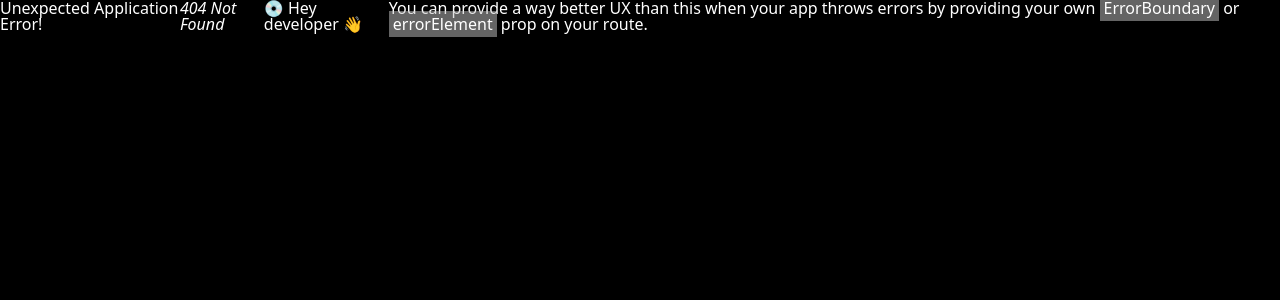
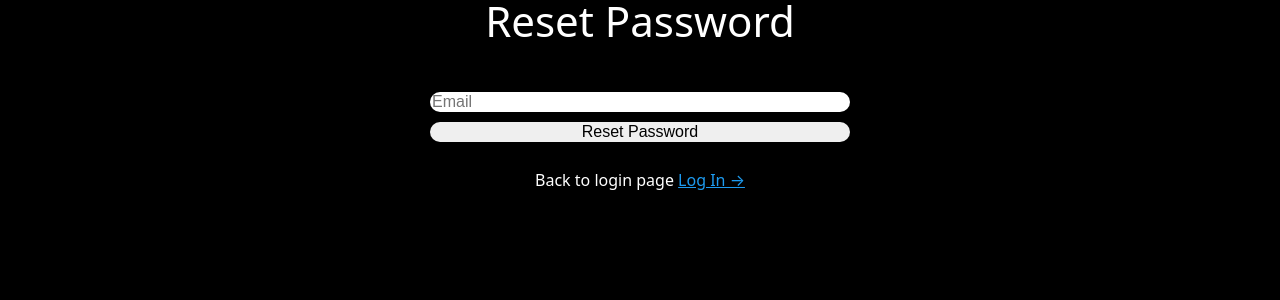
Before and after one commit to rabbitmyo/nomadclone-contest, a React (Vite) app: page /reset-password in a window 1280 px wide. Before the commit this address had no page. Shown: the top 300 px of the page. Built offline with nearby package versions, Linux system fonts and the light colour scheme.

Commit message:
firebase - reset password

```diff
--- a/src/App.tsx
+++ b/src/App.tsx
@@ -4,6 +4,7 @@ import Home from "./routes/home";
 import Profile from "./routes/porfile";
 import Login from "./routes/login";
 import CreateAccount from "./routes/create-account";
+import ResetPassword from "./routes/reset-password";
 import styled, { createGlobalStyle } from "styled-components";
 import reset from "styled-reset";
 import { useEffect, useState } from "react";
@@ -36,6 +37,10 @@ const router = createBrowserRouter([
   {
     path: "/create-account",
     element: <CreateAccount />
+  },
+  {
+    path: "/reset-password",
+    element: <ResetPassword />
   }
 ]);
 
--- a/src/components/auth-components.ts
+++ b/src/components/auth-components.ts
@@ -46,5 +46,5 @@ import styled from "styled-components";
     margin-top: 20px;
     a{
         color: #1d9bf0;
-    }
+    };
 `;
--- a/src/routes/create-account.tsx
+++ b/src/routes/create-account.tsx
@@ -1,4 +1,4 @@
-import { createUserWithEmailAndPassword, updateProfile } from "firebase/auth";
+import { createUserWithEmailAndPassword, sendPasswordResetEmail, updateProfile } from "firebase/auth";
 import { useState } from "react";
 import { auth } from "../firebase";
 import { Link, useNavigate } from "react-router-dom";
@@ -66,6 +66,9 @@ export default function CreateAccount(){
         <Switcher>
             Already have an account? <Link to="/login">Log In &rarr;</Link>
         </Switcher>
+        <Switcher>
+            Forgot your password? <Link to="/reset-password">Reset Password &rarr;</Link>
+        </Switcher>
         <GithubButton />
     </Wrapper>
     );
--- a/src/routes/login.tsx
+++ b/src/routes/login.tsx
@@ -54,6 +54,9 @@ export default function CreateAccount(){
         <Switcher>
             Don't have an account? <Link to="/create-account">Create one &rarr;</Link>
         </Switcher>
+        <Switcher>
+            Forgot your password? <Link to="/reset-password">Reset Password &rarr;</Link>
+        </Switcher>
         <GithubButton />
     </Wrapper>
     );
--- /dev/null
+++ b/src/routes/reset-password.tsx
@@ -0,0 +1,54 @@
+import { useState } from "react";
+import { Link, useNavigate } from "react-router-dom";
+import { Form, Error, Input, Switcher, Title, Wrapper } from "../components/auth-components";
+import { auth } from "../firebase";
+import { sendPasswordResetEmail } from "firebase/auth";
+import { FirebaseError } from "firebase/app";
+
+export default function ResetPassword(){
+    const [email, setEmail] = useState("");
+    const [error, setError] = useState("");
+    const navigate = useNavigate();
+    const [isLoading, setLoading] = useState(false);
+    const onChange = (e : React.ChangeEvent<HTMLInputElement>) => {
+        const {
+            target: {name, value}
+        } = e;
+        if(name === "email"){
+            setEmail(value);
+        }
+    };
+    const onSubmit = (e : React.FormEvent<HTMLFormElement>)=>{
+        e.preventDefault();
+        setError("");
+        if(isLoading || email==="") return;
+        try{
+            setLoading(true);
+            //set the email of the user.
+            //redirect to loginpage
+            sendPasswordResetEmail(auth, email);
+            navigate("/login");
+        } catch(e){
+            //setError
+            if(e instanceof FirebaseError){
+                setError(e.message);
+                console.log(e.code, e.message);
+            }
+        } finally{
+
+        }
+    }
+    return (
+        <Wrapper>
+            <Title>Reset Password</Title>
+            <Form onSubmit={onSubmit}>
+                <Input onChange={onChange} name="email" value={email} placeholder="Email" type="email" required/>
+                <Input type="submit" value={isLoading ? "Loading..." : "Reset Password"}/>
+            </Form>
+            {error !== "" ? <Error>{error}</Error> : null}
+            <Switcher>
+                Back to login page <Link to="/login">Log In &rarr;</Link>
+            </Switcher>
+        </Wrapper>
+        );
+}
```
